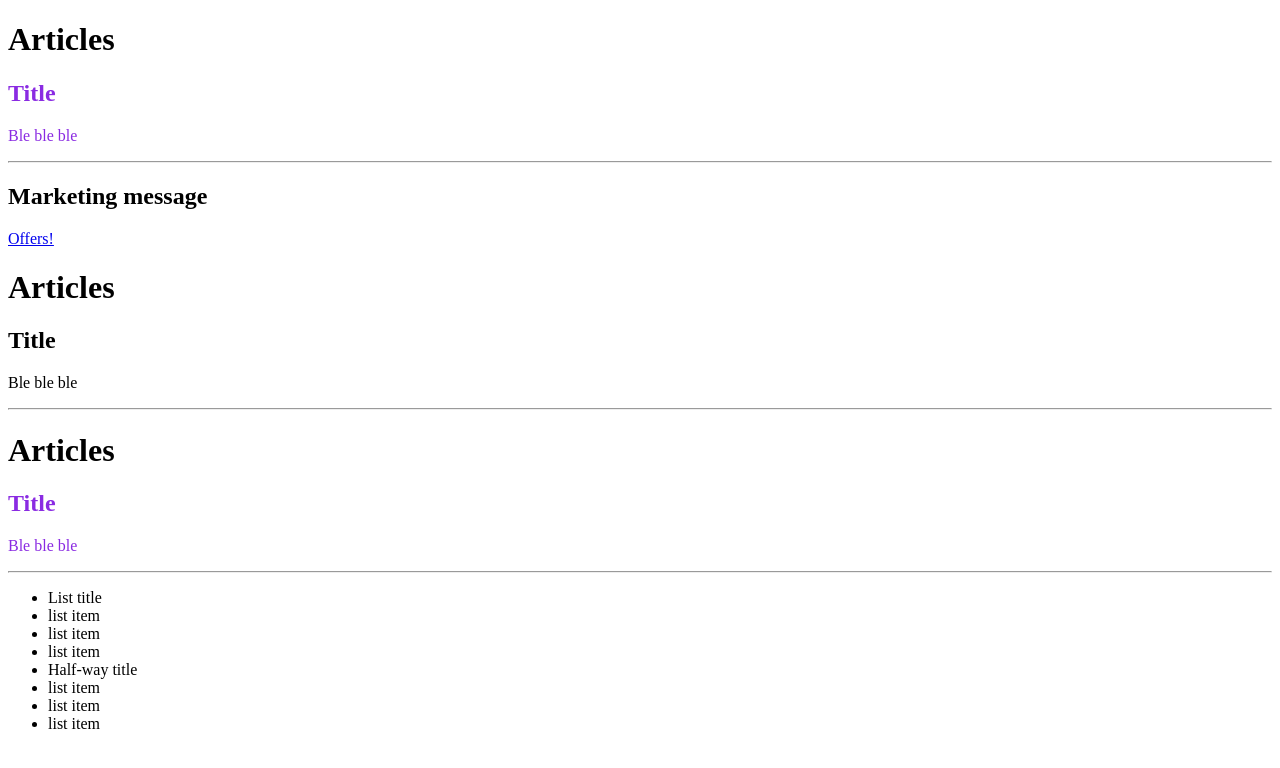
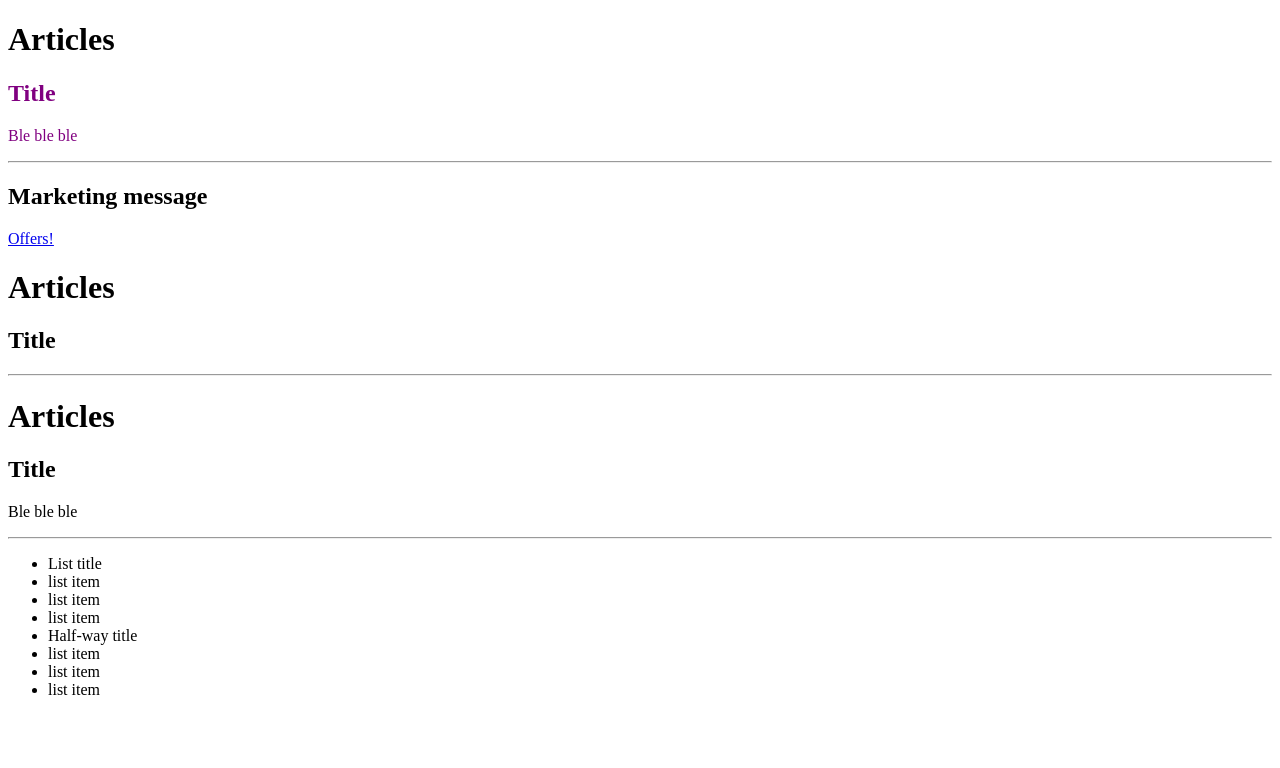
Before and after one commit to BeataGonera/CSS, a plain HTML site: page lists.html in a window 1280 px wide. Drawn offline with Linux system fonts and the light colour scheme.

Commit message:
combining selectors

```diff
--- a/lists.html
+++ b/lists.html
@@ -14,7 +14,7 @@
 <div>
     <h1>Articles</h1>
 
-    <article>
+    <article class="featured-content">
     <h2>Title</h2>
     <p>Ble ble ble</p>
     </article>
@@ -25,11 +25,11 @@
     <a href="#">Offers!</a>
 
     <h1>Articles</h1>
-
+<div class="featured-content">
     <article>
     <h2>Title</h2>
-    <p>Ble ble ble</p>
     </article>
+</div>
 
     <hr>
 
--- a/syntax.css
+++ b/syntax.css
@@ -1,5 +1,7 @@
-/*nth-child-of-type selector*/
+/*combining selectors*/
 
-article:nth-of-type(2n+1){
-    color:blueviolet;
+article.featured-content{
+    color: purple;
 }
+
+/*no space because feature content is not a descendant of article!*/
```
